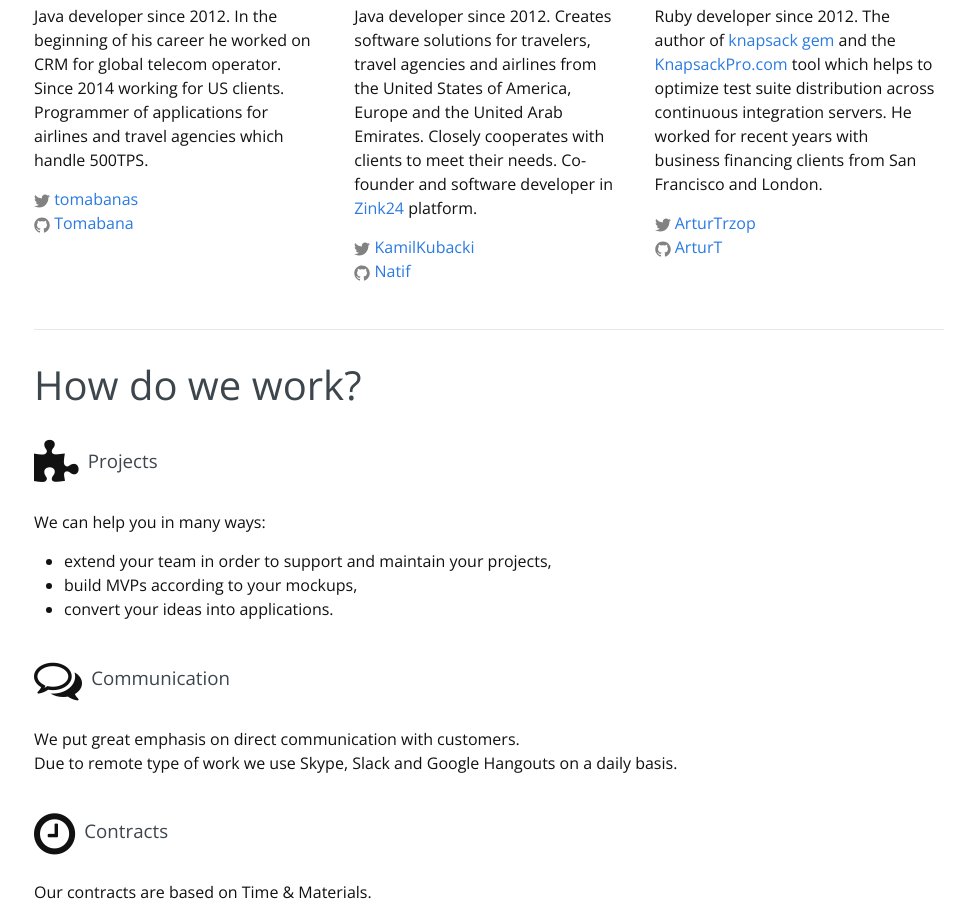
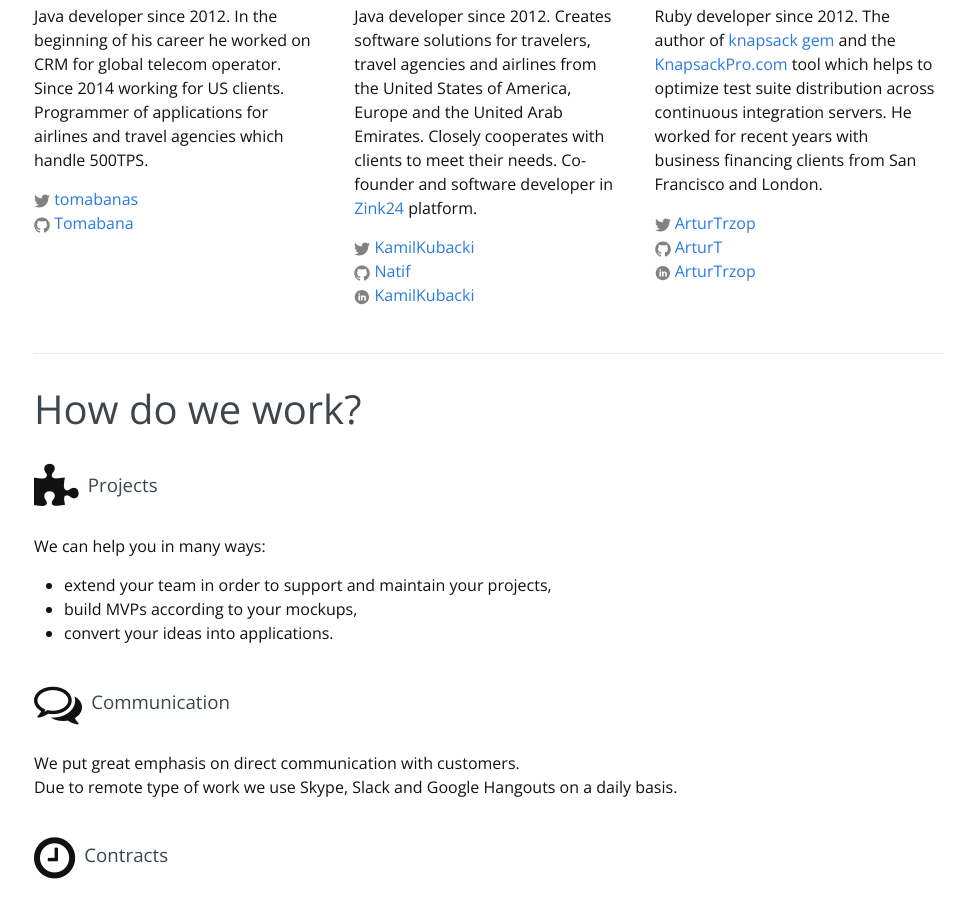
Before and after one commit to BeyondScheme/BeyondScheme.github.io, a Jekyll site: the page built from index.html, in a window 1280 px wide and 900 px high, scrolled down 651 px. Shown: the whole window, without its empty margins (151-1116 px from the left). Built offline with Jekyll 4.4.1, drawn with Linux system fonts in a browser that asks for light colours; nearby versions of some CDN libraries; comment, search, counter and statistics services are not loaded.

Commit message:
Adding linkedin icon

```diff
--- /dev/null
+++ b/_includes/icon-linkedin.html
@@ -0,0 +1 @@
+<a href="https://linkedin.com/in/{{ include.username }}"><span class="icon icon--linkedin">{% include icon-linkedin.svg %}</span> <span class="username">{{ include.username }}</span></a>
--- a/index.html
+++ b/index.html
@@ -39,7 +39,8 @@
           </p>
           <p>
           {% include icon-twitter.html username="KamilKubacki" %}<br />
-          {% include icon-github.html username="Natif" %}
+          {% include icon-github.html username="Natif" %}<br />
+          {% include icon-linkedin.html username="KamilKubacki" %}
           </p>
         </div>
       </div>
@@ -52,7 +53,8 @@
           </p>
           <p>
           {% include icon-twitter.html username="ArturTrzop" %}<br />
-          {% include icon-github.html username="ArturT" %}
+          {% include icon-github.html username="ArturT" %}<br />
+          {% include icon-linkedin.html username="ArturTrzop" %}
           </p>
         </div>
       </div>
```
Also changed, not shown: _includes/icon-linkedin.svg (added).
